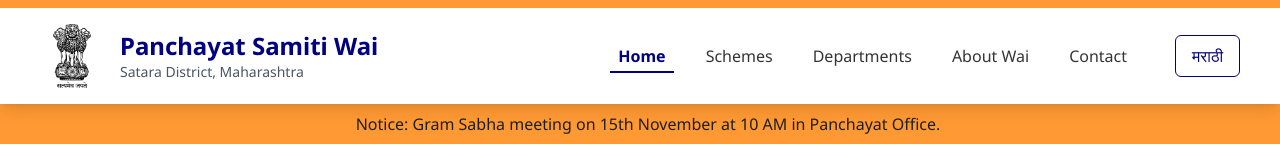
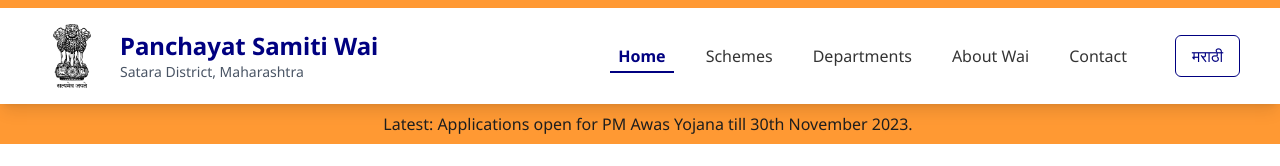
Before and after one commit to AmeyaBadge/WT_CP_PSW, a Next.js app: page / in a window 1280 px wide. Both pictures are taken after a click on the link "About Wai". Shown: the top 166 px of the page. Built offline with nearby package versions, Linux system fonts and the light colour scheme.

Commit message:
Added suspense to AnnouncementTicker for  Loading ui

```diff
--- a/package.json
+++ b/package.json
@@ -9,6 +9,7 @@
     "lint": "next lint"
   },
   "dependencies": {
+    "mongodb": "^6.17.0",
     "next": "15.3.4",
     "react": "^19.0.0",
     "react-dom": "^19.0.0"
--- a/src/app/(Client)/page.tsx
+++ b/src/app/(Client)/page.tsx
@@ -1,12 +1,70 @@
 import AnnouncementTicker from "@/components/AnnouncementTicker";
+import { connectToDatabase } from "@/lib/mongodb";
+import { Announcement } from "@/models/Announcement_Model";
 import Image from "next/image";
-import React from "react";
+import React, { Suspense } from "react";
 
-const page = () => {
+const announcements: Announcement[] = [
+  {
+    type: "Alert",
+    date: "Today",
+    content:
+      "Latest: Applications open for PM Awas Yojana till 30th November 2023.",
+  },
+  {
+    type: "Alert",
+    date: "Today",
+    content:
+      "Notice: Gram Sabha meeting on 15th November at 10 AM in Panchayat Office.",
+  },
+  {
+    type: "Alert",
+    date: "Today",
+    content:
+      "Alert: Water supply will be interrupted on 12th November for maintenance work.",
+  },
+  {
+    type: "Alert",
+    date: "Today",
+    content:
+      "Update: New health camp organized on 20th November at Primary Health Center.",
+  },
+];
+
+const getAnnouncements = (): Promise<Announcement[]> => {
+  return new Promise((resolve) =>
+    setTimeout(() => {
+      console.log("Done");
+      return resolve(announcements);
+    }, 6000)
+  );
+};
+
+const Ticker = async () => {
+  const data: Announcement[] = await getAnnouncements();
+  return <AnnouncementTicker announcements={data} />;
+};
+
+const page = async () => {
+  // const { db } = await connectToDatabase();
+  // const data: Announcement[] = db.collection("");
+
   return (
     <>
       <div className="">
-        <AnnouncementTicker />
+        {/* <Suspense
+          fallback={
+            <div className="bg-govt-saffron text-black py-2 mb-6 overflow-hidden">
+              <div className="container mx-auto px-4">
+                <div className="flex items-center">
+                  <div className="flex-1 text-center">Loading...</div>
+                </div>
+              </div>
+            </div>
+          }
+        > */}
+        <Ticker />
+        {/* </Suspense> */}
       </div>
 
       <div className="container mx-auto px-4">
--- a/src/components/AnnouncementTicker.tsx
+++ b/src/components/AnnouncementTicker.tsx
@@ -1,15 +1,13 @@
 "use client";
 
+import { Announcement } from "@/models/Announcement_Model";
 import { useState, useEffect } from "react";
 
-const announcements = [
-  "Latest: Applications open for PM Awas Yojana till 30th November 2023.",
-  "Notice: Gram Sabha meeting on 15th November at 10 AM in Panchayat Office.",
-  "Alert: Water supply will be interrupted on 12th November for maintenance work.",
-  "Update: New health camp organized on 20th November at Primary Health Center.",
-];
-
-const AnnouncementTicker = () => {
+const AnnouncementTicker = ({
+  announcements,
+}: {
+  announcements: Announcement[];
+}) => {
   const [currentAnnouncement, setCurrentAnnouncement] = useState(0);
 
   useEffect(() => {
@@ -27,13 +25,13 @@ const AnnouncementTicker = () => {
           <div className="flex-1 text-center">
             {announcements.map((announcement, index) => (
               <p
-                key={index}
+                key={announcement.content}
                 className={`whitespace-nowrap text-govt-dark ${
                   index === currentAnnouncement ? "block" : "hidden"
                 }`}
                 aria-live="polite"
               >
-                {announcement}
+                {announcement.content}
               </p>
             ))}
           </div>
--- /dev/null
+++ b/src/lib/mongodb.ts
@@ -0,0 +1,31 @@
+import { MongoClient, Db} from "mongodb";
+
+const uri = process.env.MONGODB_URI!;
+// const dbName = process.env.MONGODB_DB;
+
+if (!uri) throw new Error("Missing MONGODB_URI env var");
+
+declare global {
+  var _mongoClientPromise: Promise<MongoClient> | undefined;
+  var _mongoClient: MongoClient | undefined;
+}
+
+let client: MongoClient;
+let clientPromise: Promise<MongoClient>;
+
+if (process.env.NODE_ENV === "development") {
+  if (!global._mongoClientPromise) {
+    client = new MongoClient(uri);
+    global._mongoClientPromise = client.connect();
+  }
+  clientPromise = global._mongoClientPromise;
+} else {
+  client = new MongoClient(uri);
+  clientPromise = client.connect();
+}
+
+export async function connectToDatabase(): Promise<{ client: MongoClient; db: Db }> {
+  const client = await clientPromise;
+  const db = client.db();
+  return { client, db };
+}
--- /dev/null
+++ b/src/models/Announcement_Model.ts
@@ -0,0 +1,7 @@
+export type AnnouncmenetType = "Alert" | "Update" | "Notice";
+export type Announcement = {
+    _id?: string;
+    type: AnnouncmenetType;
+    content: string;
+    date: string; // ISO string format
+  };
```
Also changed, not shown: 1 other file (tests, documents, lock files or other folders).
